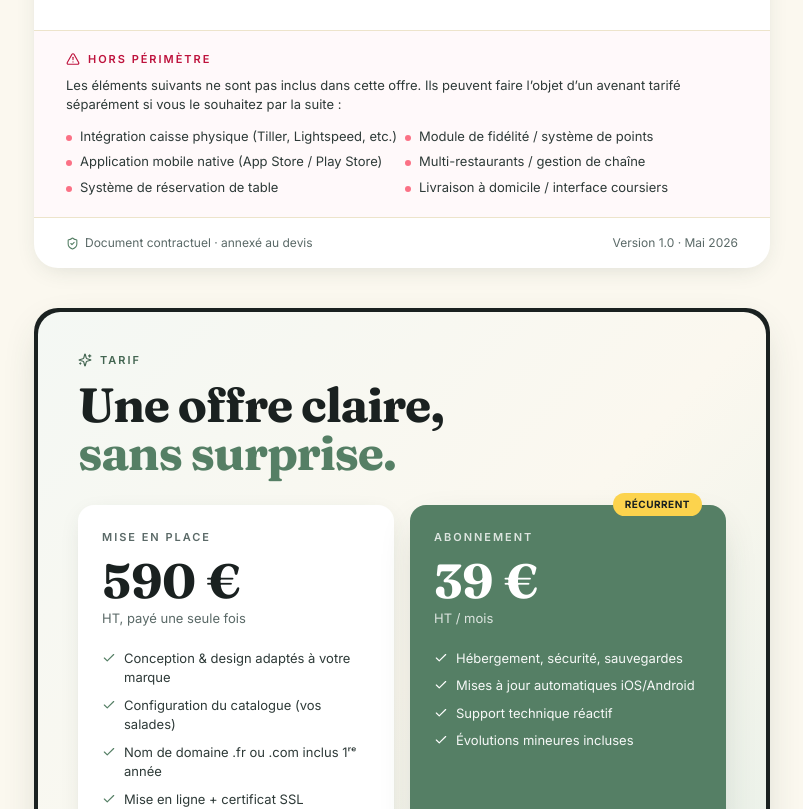
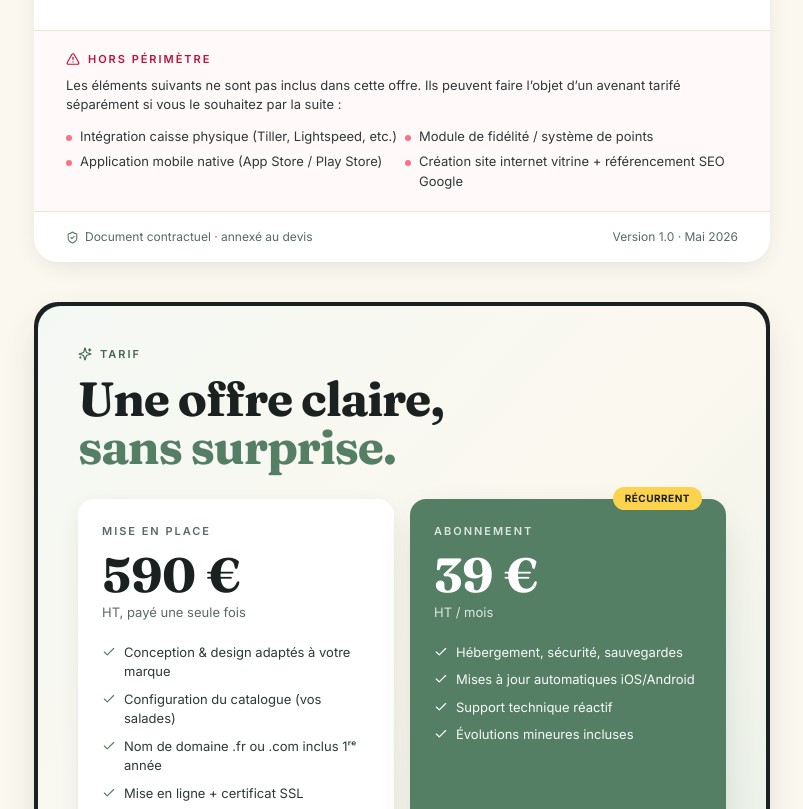
Before and after one commit to rabaudremi-boop/amai-precommande, a React (Vite) app: page /offre in a window 1280 px wide. Shown: the part 2880-3689 px from the top of the page, without its empty margins (238-1041 px from the left). Built offline with nearby package versions, Linux system fonts and the light colour scheme.

Commit message:
tweak(offer): refine hors-perimetre list (drop livraison, multi-resto, reservation; add site SEO)

```diff
--- a/src/pages/Offer.tsx
+++ b/src/pages/Offer.tsx
@@ -246,9 +246,7 @@ export default function Offer() {
                 'Intégration caisse physique (Tiller, Lightspeed, etc.)',
                 'Module de fidélité / système de points',
                 'Application mobile native (App Store / Play Store)',
-                'Multi-restaurants / gestion de chaîne',
-                'Système de réservation de table',
-                'Livraison à domicile / interface coursiers',
+                'Création site internet vitrine + référencement SEO Google',
               ].map((item) => (
                 <li key={item} className="flex items-start gap-2">
                   <span className="mt-2 inline-block h-1.5 w-1.5 shrink-0 rounded-full bg-rose-400" />
```
